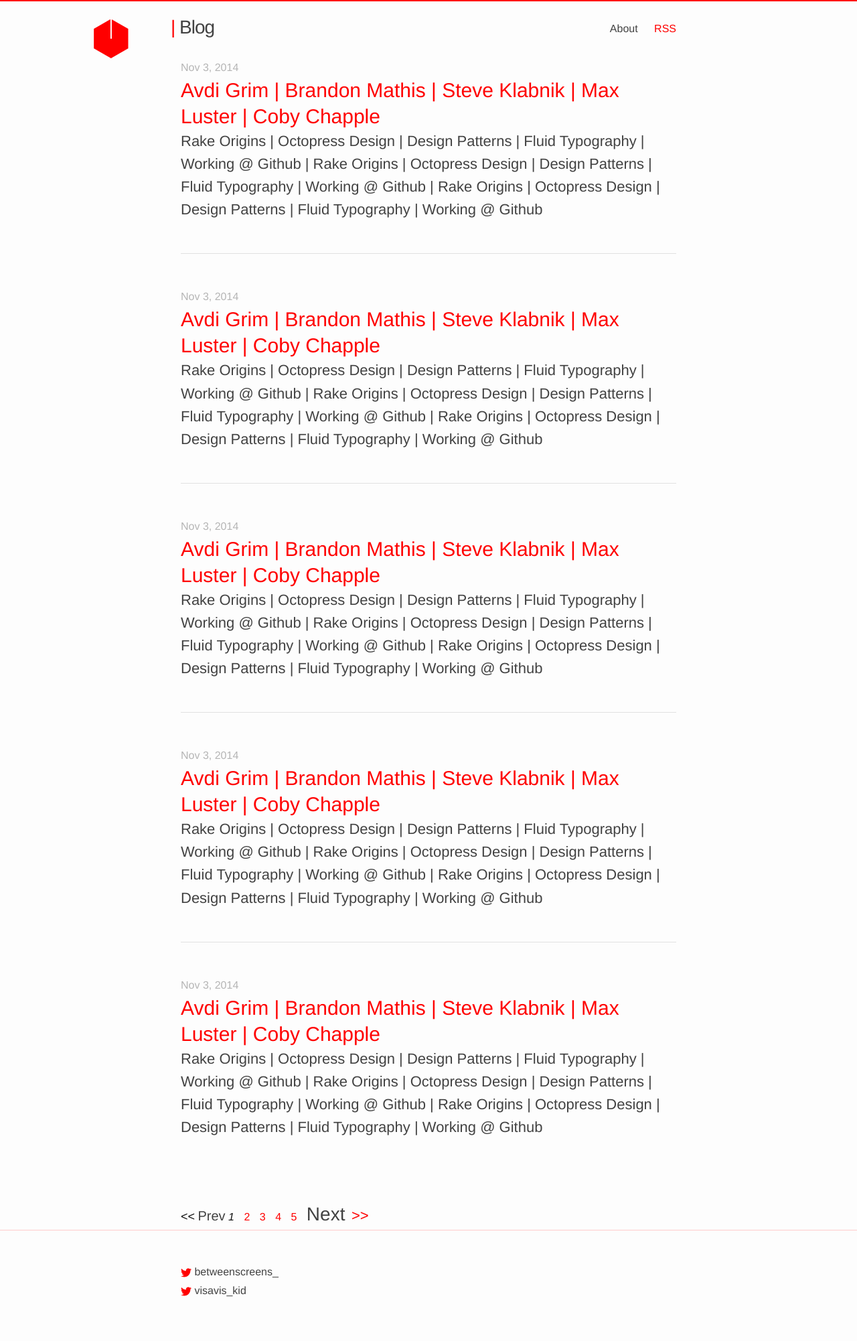
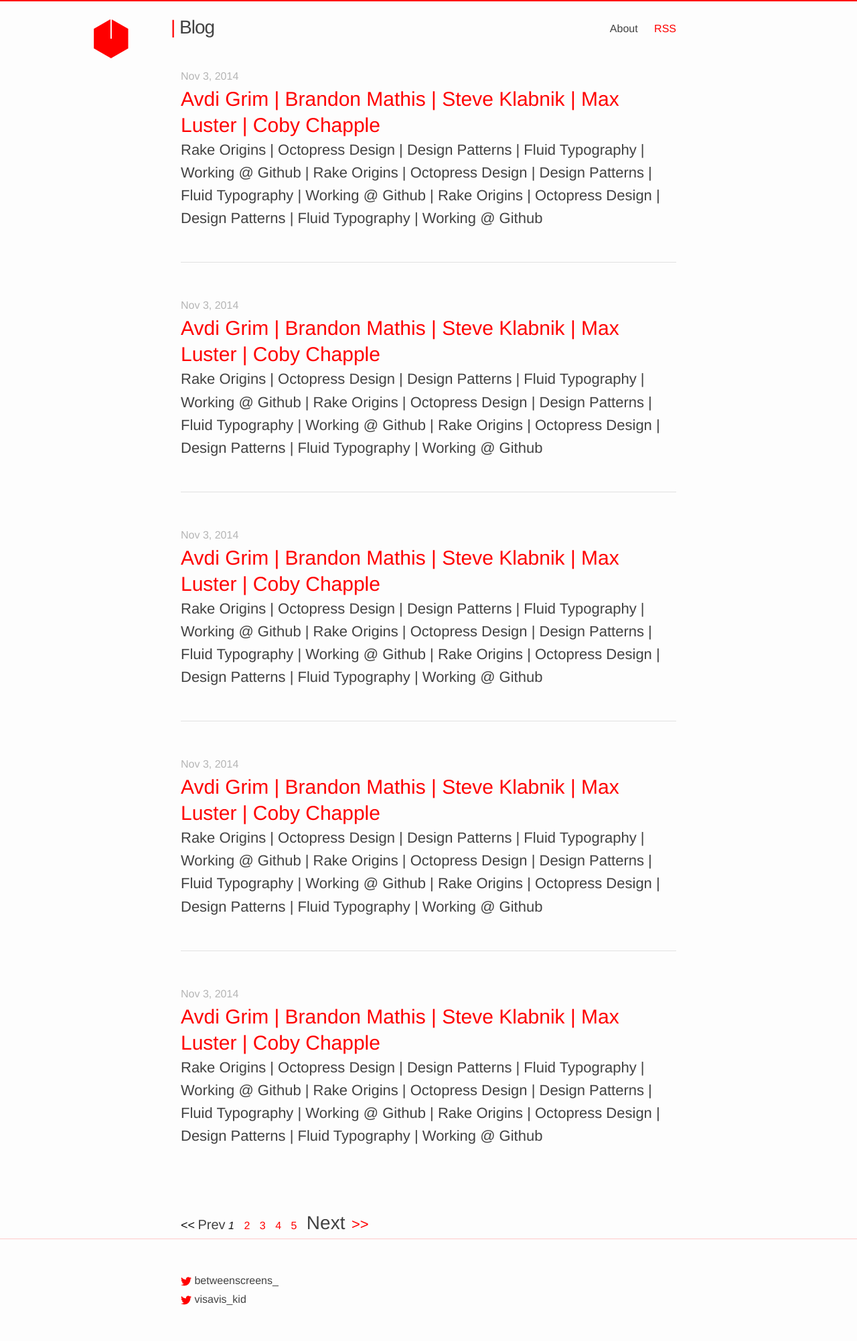
Before and after one commit to vis-kid/between_blog, a Jekyll site: the page built from index.html, in a window 1280 px wide. Shown: the whole page at 67% size. Built offline with Jekyll 4.4.1, drawn with Linux system fonts in a browser that asks for light colours; the list of posts is cut into pages by our own code.

Commit message:
Adds margin-top to site-title and first post-list li for consistent vertical rythm

```diff
--- a/_sass/_layout.scss
+++ b/_sass/_layout.scss
@@ -211,6 +211,9 @@ a.site-title {
   border-bottom: 1px solid rgba($grey-color-dark, 0.15);
   padding-bottom: 7px;
   margin-bottom: 52px;
+  &:first-child {
+    margin-top: 33px;
+	}
   &:last-child {
     border-bottom: none;
     padding-bottom: 0px;
@@ -261,6 +264,7 @@ span.post-meta {
     letter-spacing: -1px;
     line-height: 1.15;
     margin-bottom: 1px;
+    margin-top: 32px;
 
     @include media-query($on-laptop) {
         font-size: 36px;
```
